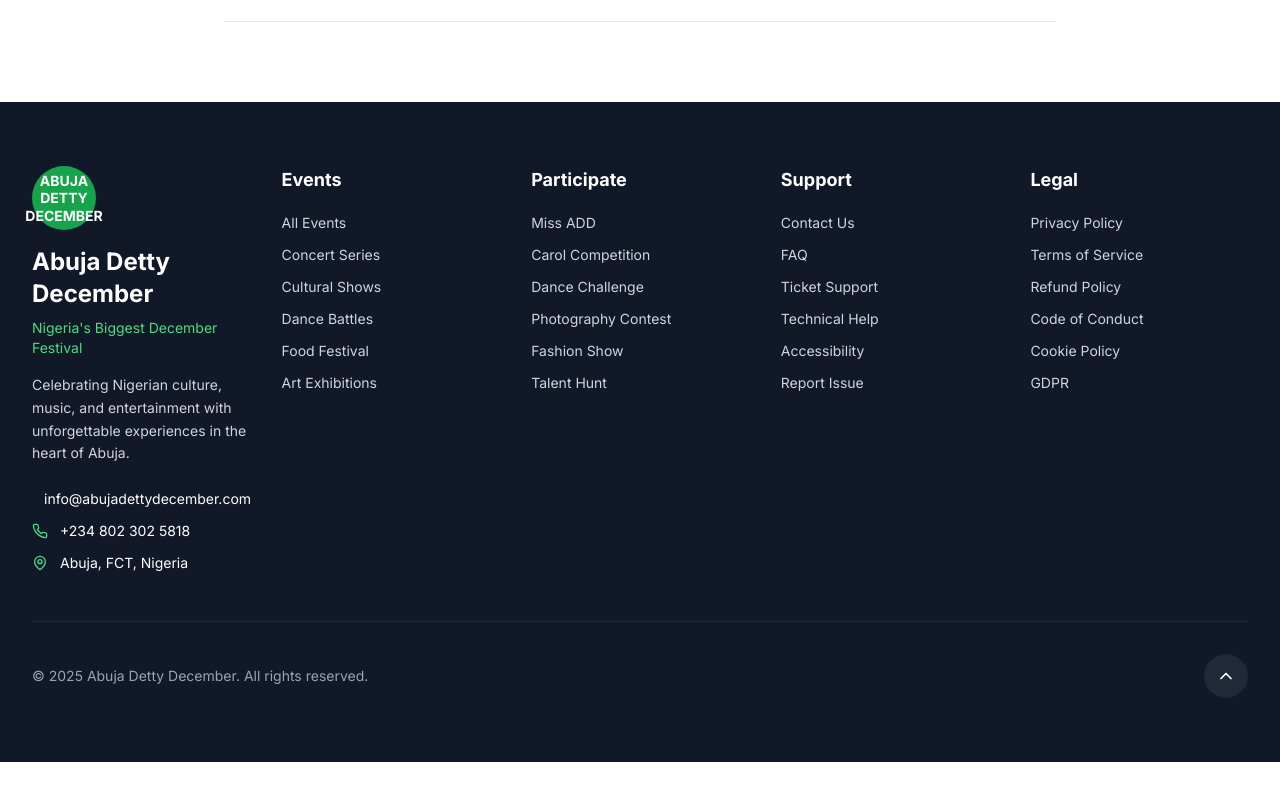
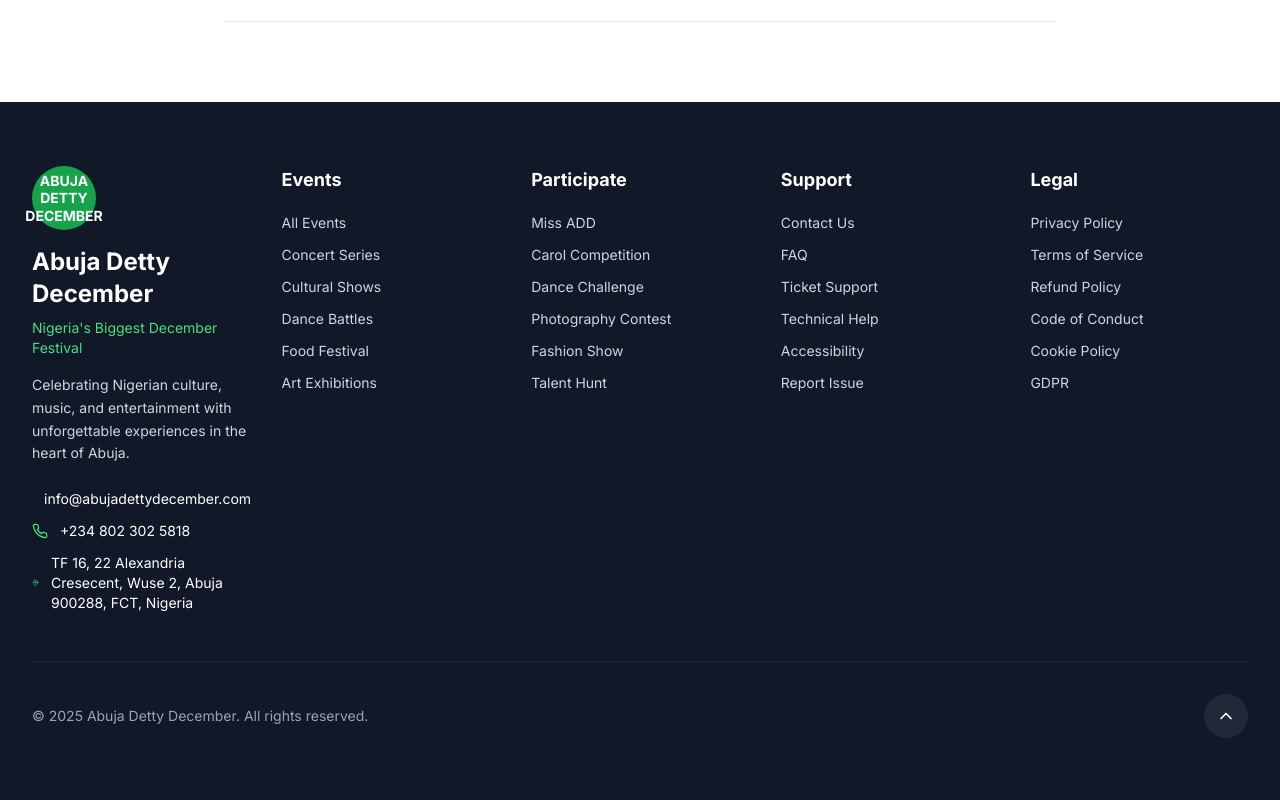
Before and after one commit to Rotinuel/hey, a Next.js app: page / in a window 1280 px wide. Shown: the part 3745-4545 px from the top of the page. Before the commit the page ends 4507 px from the top, so only its background shows below. Built offline with nearby package versions, Linux system fonts and the light colour scheme; no server answers.

Commit message:
Footer Address changed

```diff
--- a/components/Footer.tsx
+++ b/components/Footer.tsx
@@ -106,7 +106,7 @@ export default function Footer() {
               </div>
               <div className="flex items-center space-x-3">
                 <MapPin className="w-4 h-4 text-green-400" />
-                <span className="text-sm">Abuja, FCT, Nigeria</span>
+                <span className="text-sm">TF 16, 22 Alexandria Cresecent, Wuse 2, Abuja 900288, FCT, Nigeria</span>
               </div>
             </div>
           </div>
```
